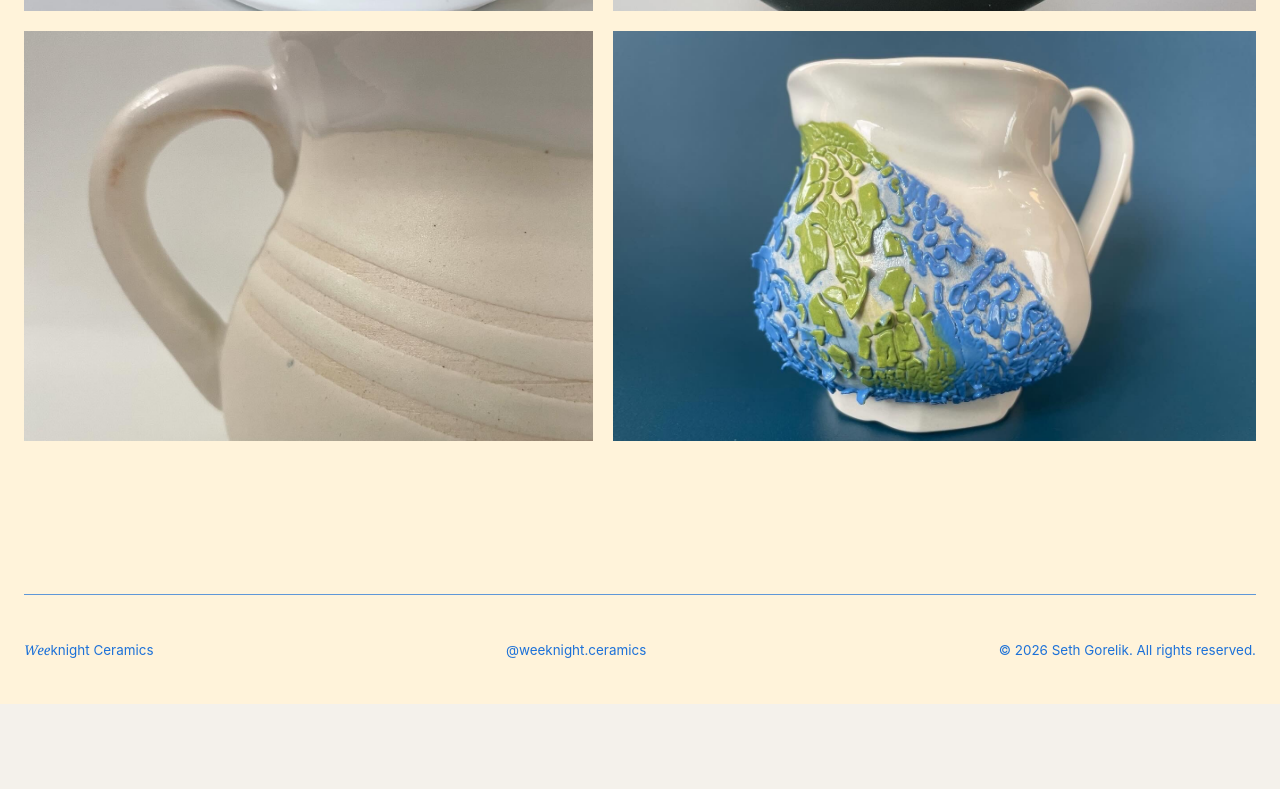
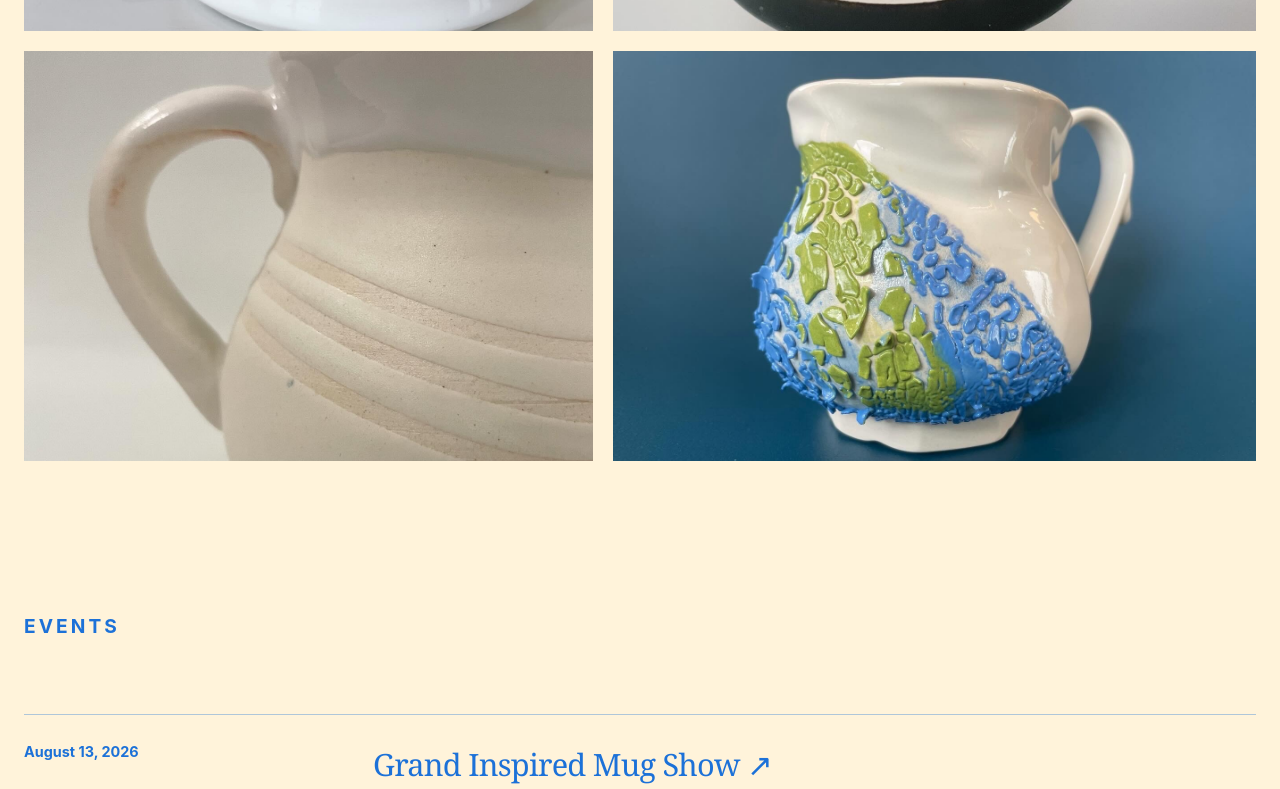
Before and after one commit to srgorelik/weeknight-ceramics, a React (Vite) app: page / in a window 1280 px wide. Shown: the part 2000-2789 px from the top of the page. Before the commit the page ends 2704 px from the top, so only its background shows below. Built offline with nearby package versions, Linux system fonts and the light colour scheme.

Commit message:
added events

```diff
--- a/src/main.jsx
+++ b/src/main.jsx
@@ -1,6 +1,33 @@
 import React, { useEffect, useState } from "react";
 import { createRoot } from "react-dom/client";
 import "./styles.css";
+
+const events = [
+  {
+    date: "2026-08-13",
+    title: "Grand Inspired Mug Show",
+    location: "Grand Inspired Gallery | Stoughton, WI",
+    link: "https://grandinspired.com/event/mug-show/",
+  },
+  {
+    date: "2026-04-17",
+    title: "Spring Studio Sale",
+    location: "Midwest Clay Project | Madison, WI",
+    link: "https://www.midwestclayproject.com/2026-annual-spring-pottery-sale/",
+  },
+  {
+    date: "2025-04-18",
+    title: "Spring Studio Sale",
+    location: "Midwest Clay Project | Madison, WI",
+    link: "https://www.midwestclayproject.com/2025-annual-spring-pottery-sale/",
+  },
+  {
+    date: "2024-04-19",
+    title: "Spring Studio Sale",
+    location: "Midwest Clay Project | Madison, WI",
+    link: null,
+  },
+];
 
 const galleryItems = [
   {
@@ -133,6 +160,10 @@ function App() {
     );
   const next = () => setActiveIndex((activeIndex + 1) % galleryItems.length);
 
+  const sortedEvents = [...events].sort(
+    (a, b) => new Date(b.date) - new Date(a.date),
+  );
+
   return (
     <>
       <header className="site-header">
@@ -177,6 +208,10 @@ function App() {
 
           <a href="#gallery" onClick={() => setMenuOpen(false)}>
             Gallery
+          </a>
+
+          <a href="#events" onClick={() => setMenuOpen(false)}>
+            Events
           </a>
 
           <a
@@ -247,6 +282,50 @@ function App() {
             ))}
           </div>
         </section>
+
+        <section className="events" id="events">
+          <div className="section-heading">
+            <p className="eyebrow">Events</p>
+          </div>
+
+          <div className="events-list">
+            {sortedEvents.map((event) => {
+              const isPast = new Date(event.date) < new Date();
+
+              return (
+                <article
+                  className={`event-item ${isPast ? "past" : "upcoming"}`}
+                  key={`${event.date}-${event.title}`}
+                >
+                  <time dateTime={event.date}>
+                    {new Date(`${event.date}T12:00:00`).toLocaleDateString(
+                      "en-US",
+                      {
+                        month: "long",
+                        day: "numeric",
+                        year: "numeric",
+                      },
+                    )}
+                  </time>
+
+                  <div className="event-details">
+                    <h3>
+                      {event.link ? (
+                        <a href={event.link} target="_blank" rel="noreferrer">
+                          {event.title} ↗
+                        </a>
+                      ) : (
+                        event.title
+                      )}
+                    </h3>
+
+                    <p>{event.location}</p>
+                  </div>
+                </article>
+              );
+            })}
+          </div>
+        </section>
       </main>
 
       <footer>
--- a/src/styles.css
+++ b/src/styles.css
@@ -170,7 +170,7 @@ main {
   margin: 0 0 22px;
   text-transform: uppercase;
   letter-spacing: 0.16em;
-  font-size: 0.72rem;
+  font-size: 1.2rem;
   font-weight: 700;
 }
 
@@ -308,6 +308,55 @@ h2 {
 .photo-placeholder small {
   font-size: 0.72rem;
   letter-spacing: 0.04em;
+}
+
+/* Events */
+
+.events {
+  margin: 0 auto;
+  padding-bottom: clamp(100px, 12vw, 170px);
+}
+
+.events-list {
+  border-top: 1px solid rgba(28, 113, 216, 0.35);
+}
+
+.event-item {
+  display: grid;
+  grid-template-columns: minmax(160px, 0.35fr) minmax(0, 1fr);
+  gap: 40px;
+  padding: 28px 0;
+  border-bottom: 1px solid rgba(28, 113, 216, 0.35);
+}
+
+.event-item time {
+  font-size: 0.9rem;
+  font-weight: 650;
+}
+
+.event-details h3 {
+  margin: 0 0 6px;
+  font-family: Georgia, "Times New Roman", serif;
+  font-size: clamp(1.35rem, 2.4vw, 2rem);
+  font-weight: 400;
+  letter-spacing: -0.025em;
+}
+
+.event-details h3 a {
+  text-decoration: none;
+}
+
+.event-details h3 a:hover {
+  opacity: 0.6;
+}
+
+.event-details p {
+  margin: 0;
+  font-size: 0.95rem;
+}
+
+.event-item.past {
+  opacity: 0.42;
 }
 
 /* Footer */
@@ -545,4 +594,10 @@ footer {
     width: 42px;
     height: 50px;
   }
+
+  .event-item {
+    grid-template-columns: 1fr;
+    gap: 10px;
+    padding: 22px 0;
+  }
 }
```
